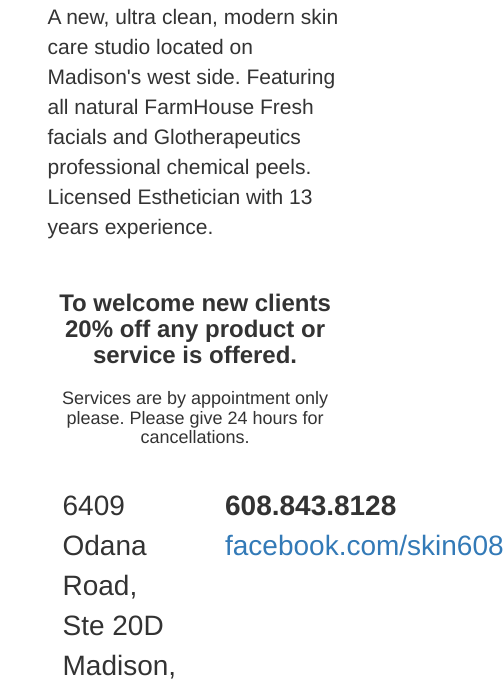
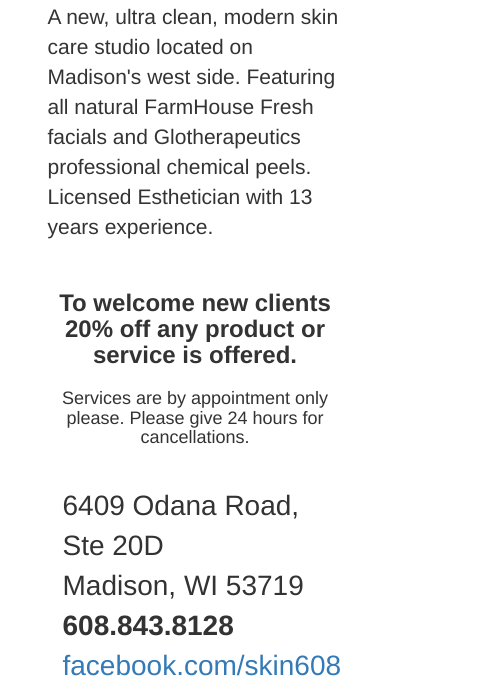
Before and after one commit to PereliWebWorks/skin608.com, a plain HTML site: page index.html in a window 390 px wide. Shown: the part 402-1095 px from the top of the page, 504 px wide, since content can reach past the window. Drawn offline with nearby package versions, Linux system fonts and the light colour scheme.

Commit message:
added stuff

```diff
--- a/index.html
+++ b/index.html
@@ -67,7 +67,7 @@
 					</h4>
 				</div>
 				<div class="row huge-text">
-					<span class="col-xs-6">
+					<span class="col-xs-12 col-md-6">
 						<span class="col-xs-12">
 							6409 Odana Road, Ste 20D
 						</span>
@@ -75,7 +75,7 @@
 							Madison, WI 53719
 						</span>
 					</span>
-					<span class="col-xs-6">
+					<span class="col-xs-12 col-md-6">
 						<span class="col-xs-12">
 							<b>608.843.8128</b>
 						</span>
```
